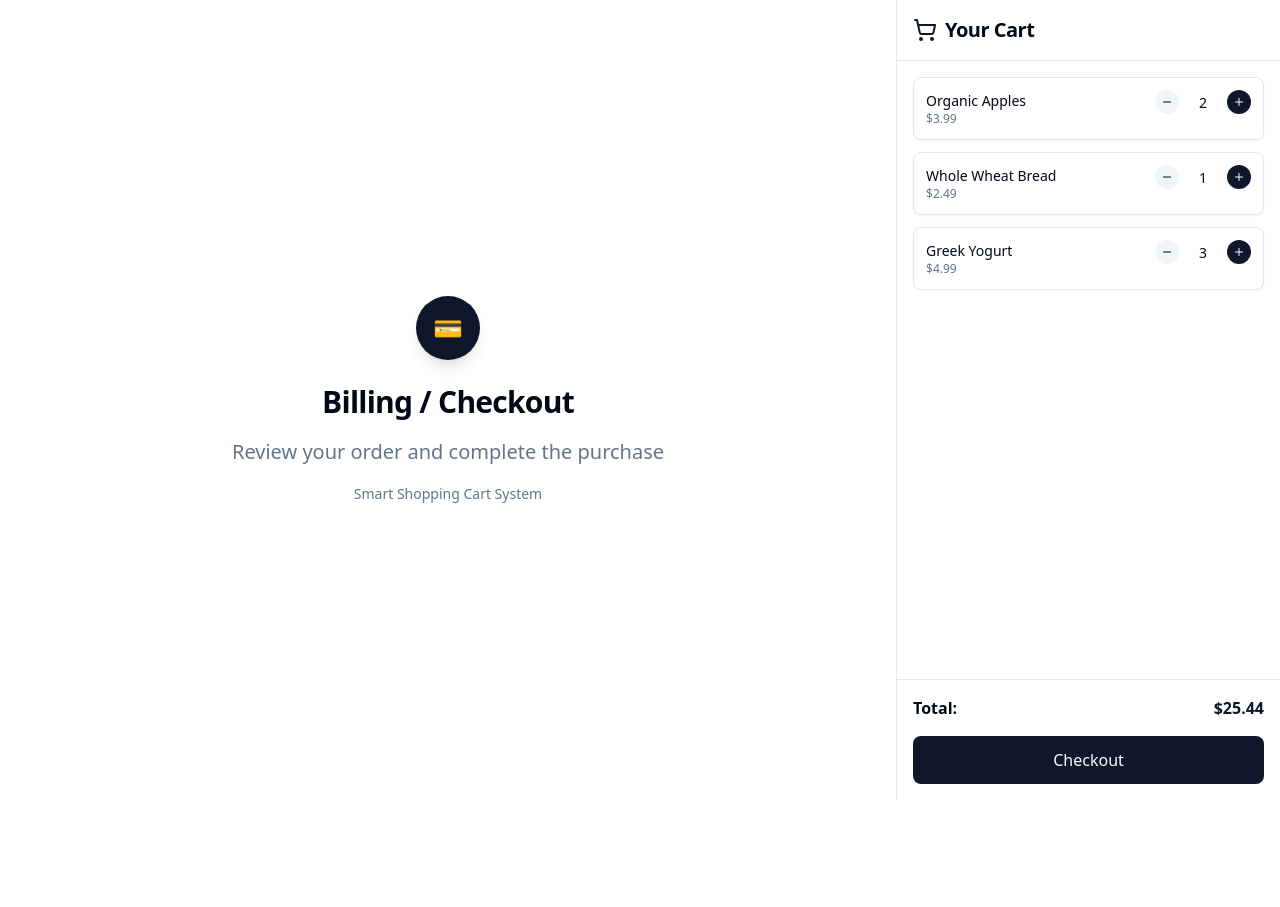
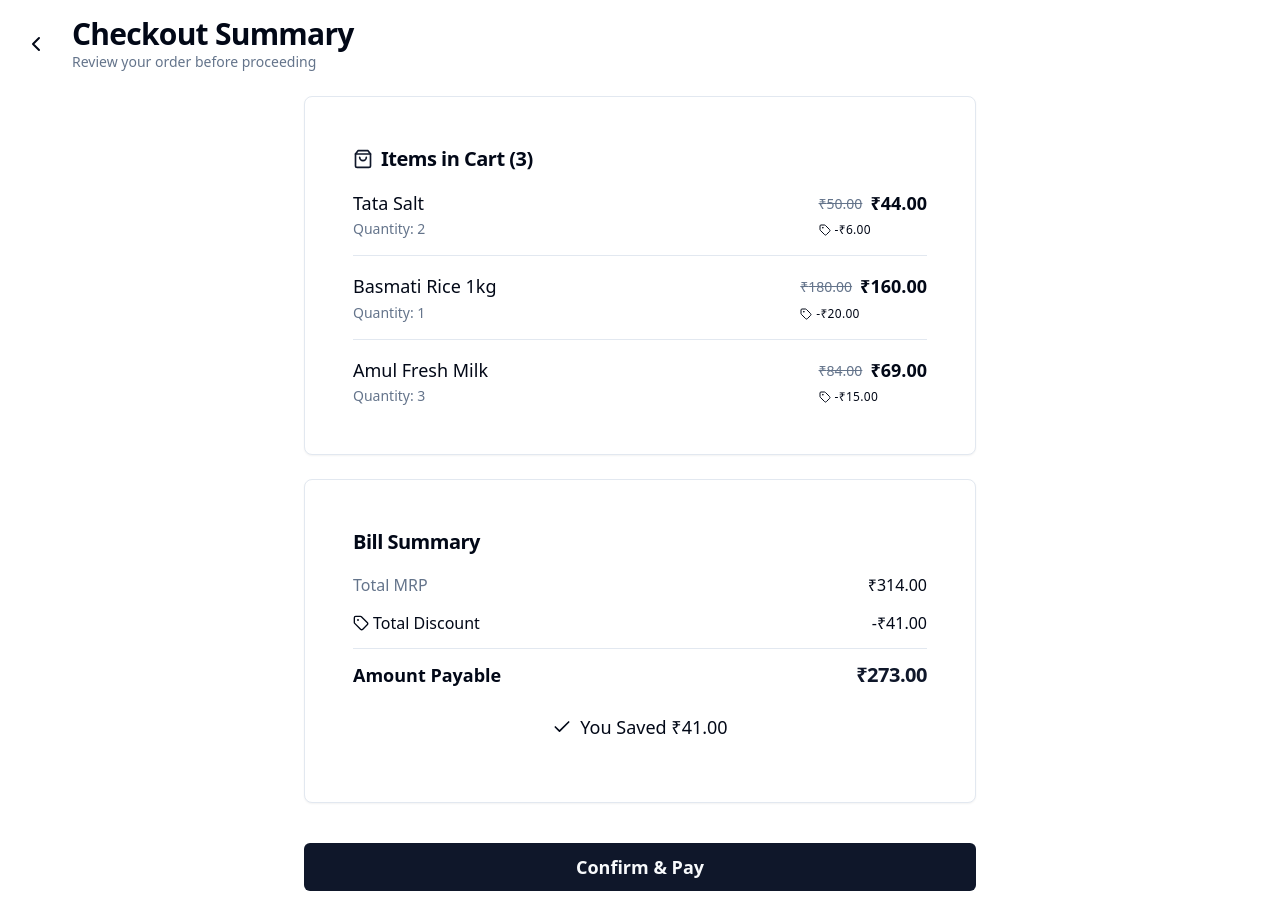
Before and after one commit to Lalith0604/shopping-buddy-mobile-app, a React (Vite) app: page /checkout in a window 1280 px wide. Before the commit the page ends 800 px from the top, so only its background shows below. Built offline with nearby package versions, Linux system fonts and the light colour scheme.

Commit message:
feat: Implement Checkout Summary screen
Adds the Checkout Summary screen, displaying a summary of the customer's bill with dummy data, a scrollable item list, summary section, and a "Confirm & Pay" button. Includes styling based on the theme and uses local dummy data.

```diff
--- a/src/screens/CheckoutScreen.tsx
+++ b/src/screens/CheckoutScreen.tsx
@@ -1,16 +1,221 @@
 
-import React from 'react';
-import ScreenPlaceholder from '../components/ScreenPlaceholder';
+import React, { useState } from 'react';
+import { layouts, typography, buttons } from '../theme/styles';
+import { cn } from '../lib/utils';
+import { ChevronLeft, ShoppingBag, Tag, Check } from 'lucide-react';
+import { Card, CardContent } from '../components/base/Card';
+import { Button } from '../components/base/Button';
 import AppLayout from '../components/AppLayout';
+import { useToast } from '../hooks/use-toast';
+import { useNavigate } from 'react-router-dom';
+
+interface CheckoutItem {
+  id: number;
+  name: string;
+  quantity: number;
+  mrp: number;
+  discount: number;
+}
 
 const CheckoutScreen: React.FC = () => {
+  const { toast } = useToast();
+  const navigate = useNavigate();
+  const [isProcessing, setIsProcessing] = useState(false);
+
+  // Dummy checkout data
+  const checkoutItems: CheckoutItem[] = [
+    {
+      id: 1,
+      name: 'Tata Salt',
+      quantity: 2,
+      mrp: 25.00,
+      discount: 3.00,
+    },
+    {
+      id: 2,
+      name: 'Basmati Rice 1kg',
+      quantity: 1,
+      mrp: 180.00,
+      discount: 20.00,
+    },
+    {
+      id: 3,
+      name: 'Amul Fresh Milk',
+      quantity: 3,
+      mrp: 28.00,
+      discount: 5.00,
+    },
+  ];
+
+  // Calculate totals
+  const totalMRP = checkoutItems.reduce((sum, item) => sum + (item.mrp * item.quantity), 0);
+  const totalDiscount = checkoutItems.reduce((sum, item) => sum + (item.discount * item.quantity), 0);
+  const amountPayable = totalMRP - totalDiscount;
+
+  const handleProceedToPay = async () => {
+    setIsProcessing(true);
+
+    // Simulate API call delay
+    setTimeout(() => {
+      setIsProcessing(false);
+      toast({
+        title: "Order placed successfully!",
+        description: "Your order has been confirmed and will be processed shortly.",
+      });
+
+      // Navigate to Order Summary screen
+      navigate('/order-summary');
+    }, 2000);
+  };
+
+  const handleGoBack = () => {
+    navigate('/home');
+  };
+
   return (
-    <AppLayout>
-      <ScreenPlaceholder
-        title="Billing / Checkout"
-        subtitle="Review your order and complete the purchase"
-        icon="💳"
-      />
+    <AppLayout showCart={false}>
+      <div className={cn(layouts.screenContainer, 'p-4')}>
+        {/* Header */}
+        <div className="flex items-center space-x-4 mb-6">
+          <button
+            onClick={handleGoBack}
+            className="p-2 rounded-lg hover:bg-accent transition-colors"
+          >
+            <ChevronLeft className="w-6 h-6 text-foreground" />
+          </button>
+          <div>
+            <h1 className={cn(typography.h2, 'text-foreground')}>
+              Checkout Summary
+            </h1>
+            <p className={cn(typography.muted, 'text-sm')}>
+              Review your order before proceeding
+            </p>
+          </div>
+        </div>
+
+        <div className="max-w-2xl mx-auto space-y-6">
+          {/* Cart Items Section */}
+          <Card>
+            <CardContent className="p-6">
+              <div className="flex items-center space-x-2 mb-4">
+                <ShoppingBag className="w-5 h-5 text-primary" />
+                <h2 className={cn(typography.h4, 'text-foreground')}>
+                  Items in Cart ({checkoutItems.length})
+                </h2>
+              </div>
+
+              <div className="space-y-4">
+                {checkoutItems.map((item) => {
+                  const itemTotal = (item.mrp * item.quantity) - (item.discount * item.quantity);
+
+                  return (
+                    <div key={item.id} className="border-b border-border pb-4 last:border-b-0 last:pb-0">
+                      <div className="flex justify-between items-start">
+                        <div className="flex-1">
+                          <h3 className={cn(typography.bodyLarge, 'font-medium text-foreground')}>
+                            {item.name}
+                          </h3>
+                          <p className={cn(typography.bodySmall, 'text-muted-foreground')}>
+                            Quantity: {item.quantity}
+                          </p>
+                        </div>
+
+                        <div className="text-right space-y-1">
+                          <div className="flex items-center space-x-2">
+                            <span className={cn(typography.bodySmall, 'text-muted-foreground line-through')}>
+                              ₹{(item.mrp * item.quantity).toFixed(2)}
+                            </span>
+                            <span className={cn(typography.bodyLarge, 'font-semibold text-foreground')}>
+                              ₹{itemTotal.toFixed(2)}
+                            </span>
+                          </div>
+                          {item.discount > 0 && (
+                            <div className="flex items-center space-x-1">
+                              <Tag className="w-3 h-3 text-success" />
+                              <span className={cn(typography.caption, 'text-success')}>
+                                -₹{(item.discount * item.quantity).toFixed(2)}
+                              </span>
+                            </div>
+                          )}
+                        </div>
+                      </div>
+                    </div>
+                  );
+                })}
+              </div>
+            </CardContent>
+          </Card>
+
+          {/* Bill Summary Section */}
+          <Card>
+            <CardContent className="p-6 bg-accent/5">
+              <h2 className={cn(typography.h4, 'text-foreground mb-4')}>
+                Bill Summary
+              </h2>
+
+              <div className="space-y-3">
+                <div className="flex justify-between">
+                  <span className={cn(typography.body, 'text-muted-foreground')}>
+                    Total MRP
+                  </span>
+                  <span className={cn(typography.body, 'text-foreground')}>
+                    ₹{totalMRP.toFixed(2)}
+                  </span>
+                </div>
+
+                <div className="flex justify-between">
+                  <span className={cn(typography.body, 'text-success flex items-center space-x-1')}>
+                    <Tag className="w-4 h-4" />
+                    <span>Total Discount</span>
+                  </span>
+                  <span className={cn(typography.body, 'text-success')}>
+                    -₹{totalDiscount.toFixed(2)}
+                  </span>
+                </div>
+
+                <div className="border-t border-border pt-3">
+                  <div className="flex justify-between items-center">
+                    <span className={cn(typography.h5, 'text-foreground')}>
+                      Amount Payable
+                    </span>
+                    <span className={cn(typography.h4, 'text-primary font-bold')}>
+                      ₹{amountPayable.toFixed(2)}
+                    </span>
+                  </div>
+                </div>
+
+                <div className="bg-success/10 rounded-lg p-3 mt-4">
+                  <div className="flex items-center justify-center space-x-2">
+                    <Check className="w-5 h-5 text-success" />
+                    <span className={cn(typography.bodyLarge, 'text-success font-medium')}>
+                      You Saved ₹{totalDiscount.toFixed(2)}
+                    </span>
+                  </div>
+                </div>
+              </div>
+            </CardContent>
+          </Card>
+
+          {/* Proceed Button */}
+          <div className="pt-4">
+            <Button
+              onClick={handleProceedToPay}
+              disabled={isProcessing}
+              className="w-full h-12 text-lg font-semibold"
+              size="lg"
+            >
+              {isProcessing ? (
+                <div className="flex items-center space-x-2">
+                  <div className="w-4 h-4 border-2 border-primary-foreground border-t-transparent rounded-full animate-spin" />
+                  <span>Processing...</span>
+                </div>
+              ) : (
+                'Confirm & Pay'
+              )}
+            </Button>
+          </div>
+        </div>
+      </div>
     </AppLayout>
   );
 };
```
